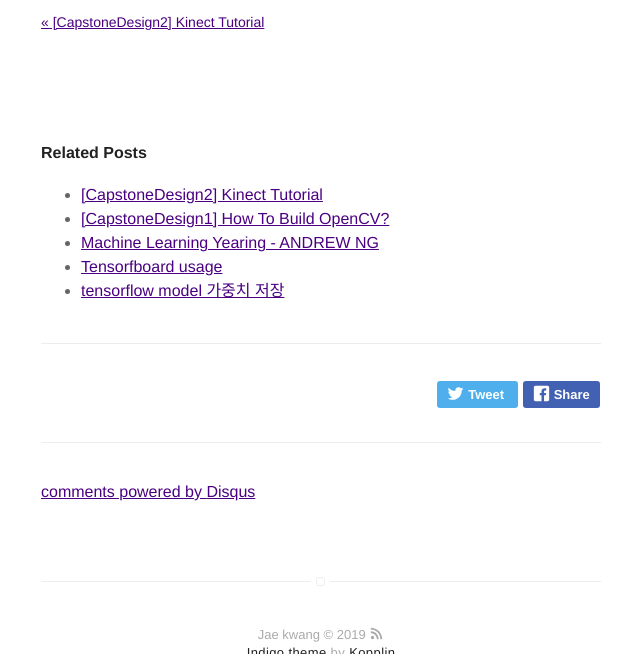
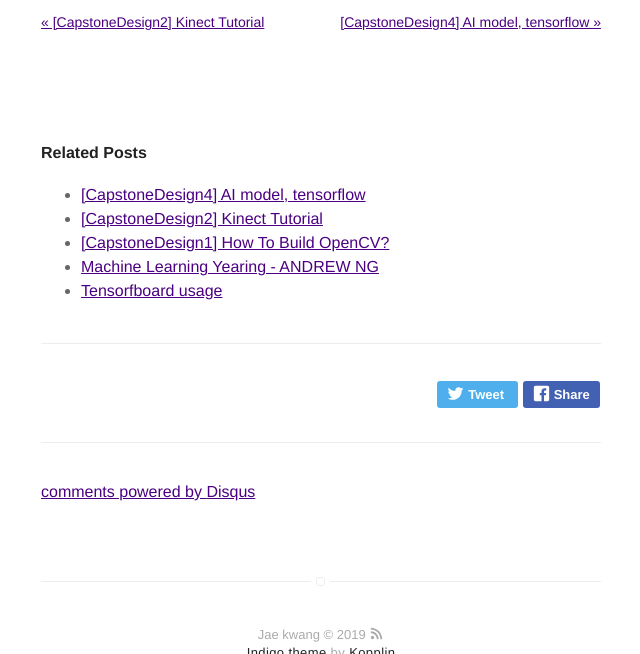
Before and after one commit to anjaekwang/anjaekwang.github.io, a Jekyll site: the page built from _posts/2019-01-23-Labeling.md, in a window 1280 px wide and 900 px high, scrolled down 3938 px, cut to the strip 246-900 px from the top of the window. Shown: the whole strip, without its empty margins (319-959 px from the left). Built offline with Jekyll 4.4.1, drawn with Linux system fonts in a browser that asks for light colours; comment, search, counter and statistics services are not loaded; part of the change alters nothing that is shown.

Commit message:
./_posts : new post [AiModel.md]

```diff
--- /dev/null
+++ b/_posts/2019-01-24-AiModel.md
@@ -0,0 +1,119 @@
+---
+title: "[CapstoneDesign4] AI model, tensorflow"
+layout: post
+date: 2019-01-24 13:00
+tag:
+- python
+- notes
+- tensorflow
+- capstone_design
+category: blog
+author: jaekwang
+description: AI modeling, overfitting 해결, 에러분석
+---
+## AI model 학습
+
+해당 프로젝트는 키넥트로 부터 skeleton data를 받아 행하는 행동이 어떤 행동인지
+인식하는데에 목적을 두고있다.
+행동은 연속되는 frame에 따른 어떠한 행동이라는 한개의 결과를 도출하기 때문에 순차적으로
+등장하는 데이터에 적합한 RNN을 이용하여 모델링을 했다.
+
+### RNN와 LSTM 기본개념
+
+#### RNN
+![img](../assets/images/AiModel/26.png)
+
+히든 노드가 방향을 가진 엣지로 연결되어 순환구조를 이루는 인공신경망.
+순차적으로 등장하는 데이터 처리에 적합하다 (음성이나 문자)
+
+![img](../assets/images/AiModel/27.png)
+초록색 부분을 히든 state라 하며 이전상태의 히든 state와 입력을 받아서(각각의 가중치를 곱하여)
+ 현재 히든 state를 갱신한다. (히든 state의 활성화 함수는 비선형 함수인 하이퍼 볼릭 탄젠트)
+
+이렇게 갱신된 현재 히든state에 가중치를 곱하여 output을 이끌어 낸다
+**표기 : W_hh 히든state에서 히든state로 가는 가중치**
+
+####LSTM
+![img](../assets/images/AiModel/28.png)
+
+RNN은 관련정보와 그 정보를 사용하려는 지점상이 거리가 멀 경우 역전파시
+Vanishing Gradient Problem이 발생하는 문제가 있다. 이를 고안하고자 RNN의 hidden state에
+cell-state를 추가한 구조 이다.
+
+ ![img](../assets/images/AiModel/29.png)
+
+ cell state는 일종의 컨베이어 벨트 역할을 하기때문에 state가
+ 꽤 오래 경과 하더라도 그래디언트가 비교적 잘 전파된다.
+
+ ![img](../assets/images/AiModel/30.PNG)
+
+ **forget gate f_t** 는 과거 정보를 잊기 위한 게이트이다. 이전 히든스테이트와 입력을 받아
+  시그모이드 취해준 값이다. 시그모이드 출력 범위는 0~1이기에 0에 가까울 수록 이전 상태 정보를 잊는것이다.
+
+ **input gate i_t⊙g_t** 는 현재 정보를 기억하기 위한 게이트이다.
+ i_t와g_t는 이전 히든스테이트와 입력을 가중치와 곱한 선형 식에서
+ 활성화 함수가 시그모이드 인게 i_t, 하이퍼 볼릭 탄젠트 인게 g_t이며
+ 시그모이드는 범위가 0~1, 하이퍼 볼릭 탄젠트는 범위가 -1~1 이므로
+ 각각 강도와 방향을 나타낸다.
+
+ ![img](../assets/images/AiModel/31.PNG)
+
+### Modeling
+
+![img](../assets/images/AiModel/32.PNG)
+
+우선 행동의 종류를 7가지로 행동안함, 기본자세, 총 꺼내기, 권총 꺼내기, 칼 꺼내기,
+문 열기, 주먹 휘두르기로 구분하였다.
+**행동 종류에 대해선 다시 구분지어 할 예정**
+
+우선 LSTM model 2개를 이용하여 각각 이들이 예측한 결과를 fully connect로 연결하여
+하나의 결과를 내게 하였다.
+
+1. LSTM model 1 : 이곳에는 skeleton data 좌표가 그대로 들어가며 30개의 연속된 데이터가 입력으로 들어간다
+
+2. LSTM modle 2 : 구분되는 행동을 살펴 보았을때 행동에는 상체의 움직임의 변화가 눈에 띄이며
+손에 좌표나 움직임이 있음에 따라 구분되어질 수 있다고 보여져
+왼손, 오른손의 속도, 또한 왼손-가슴-오른손 이 이루는 각도, 손의 좌표를 인풋으로 들어간다.
+
+### Overfitting Problem
+
+오버피팅은 신경망이 학습 데이터를 보고 패턴을 인식하는게 아니 데이터 자체를 외워 버리는것이다.
+따라서 train set에 비해 test set의 성능이 현저이 낮을때 의심해 볼 수 있다.
+이를 해결하기 위해 신경망을 더 깊게하거나 drop-out 방식들을 이용할 수 있고
+data를 augmentation 하여 더 많은 데이터를 학습 시키는 방법도 있다.
+
+![img](../assets/images/AiModel/33.PNG)
+
+필자는 기존에 저장한 skeleton data에 가우스 잡음을 추가하여 데이터를 확장 하였다.
+가우스 잡음을 더한 결과  확장한 데이터는 각 관절이 갑자기 튀어 버리는 data를 갖지 않지만
+기존의 data와 다른 data를 가지게 된다.
+
+이를 확인하기 위해 기존에 만든 vispy로 살펴보면 다음과 같다
+<iframe width="560" height="310" src="https://www.youtube.com/embed/lyxGgGtxXBo" frameborder="0" allowfullscreen></iframe>
+
+왼쪽은 기존 DATA 오른쪽은 잡음을 더한 DATA 이다.
+영상에서 볼수 있다 시피 특정 관절에서 갑자기 튀어버리는 현상은 보여지지 않는다.
+
+**모델 학습 결과 test set에서 약 88 % 의 정확도를 보였다.**
+
+### Error 분석
+
+Test set을 입력으로 넣을 때 에러가 발생하는 행동 set에 대해서 기록하여 csv로 저장하였다.
+
+![img](../assets/images/AiModel/34.PNG)
+
+우선 결과적으로 위의 img의 왼쪽 부분 0 label, 1 label , .. 은 실제 라벨링 한 값이며
+각각 배열안 수는 idx에 따라 ai model이 틀리게 예측한 횟수를 말한다
+즉 1label을 보면 총 에러 갯수는 50개 이며 그중 49개가 1label을 0label로 잘못예측
+, 1개가 0label을 4label로 잘목 예측을 말한다.
+
+6label에 대해서는 오류가 발생하지 않았으면 대체적으로 각 label들은 보통 0 label(행동안함)
+로 오류가 발생하며 4label이(칼 꺼내기) 3label(권총 꺼내기)로 잘못 예측되는 특징이 있다.
+또한 0label이 어떠한 행동을 하였다는 잘못된 예측이 많았다
+
+이를 에러난 data에 대해서 확인해보자
+
+<iframe width="560" height="310" src="https://www.youtube.com/embed/m9qetRHZTcc" frameborder="0" allowfullscreen></iframe>
+
+위의 동영상은 test set에 대해서 에러가 발생한 데이터를 시각화 한 동영상이며
+왼쪽 숫자는 실제 labeling 한 수 오른쪽 숫자는 ai model이 예측한 수 이다.
```
Also changed, not shown: _posts/2019-01-23-Labeling.md (+4 -5 lines), assets/images/AiModel/26.png (added), assets/images/AiModel/27.png (added), assets/images/AiModel/28.png (added), assets/images/AiModel/29.png (added), assets/images/AiModel/30.PNG (added), assets/images/AiModel/31.PNG (added), assets/images/AiModel/32.PNG (added), assets/images/AiModel/33.PNG (added), assets/images/AiModel/34.PNG (added).
